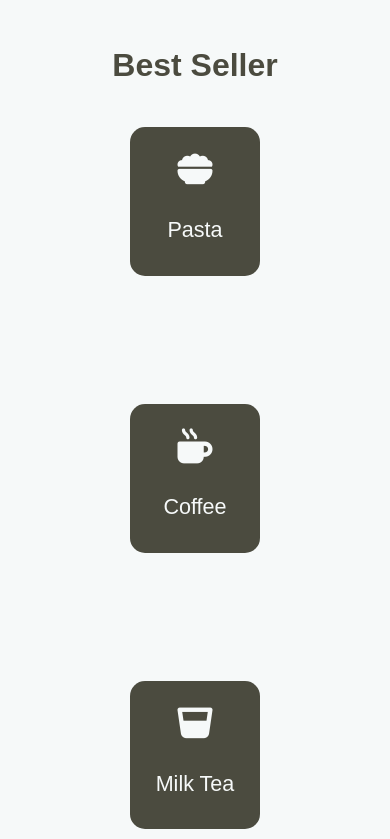
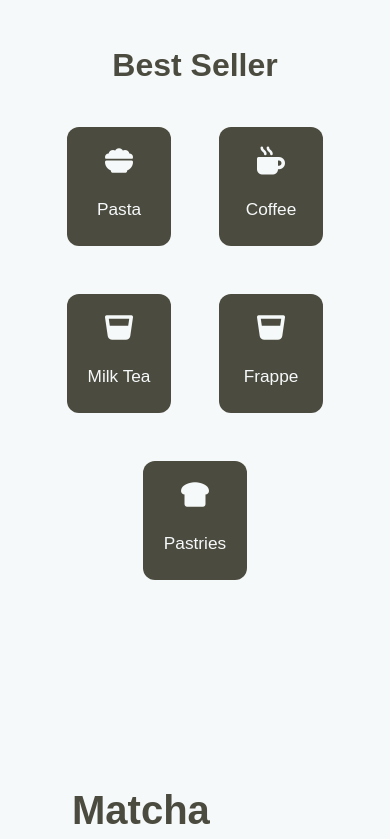
Before and after one commit to print-Shijay/after5, a plain HTML site: page index.html in a window 390 px wide. Shown: the part 3620-4459 px from the top of the page. Drawn offline with nearby package versions, Linux system fonts and the light colour scheme; animation ran at ten frames a second.

Commit message:
Add files via upload

```diff
--- a/style.css
+++ b/style.css
@@ -576,7 +576,7 @@ body {
     }
 
     .menu-item {
-        width: 130px; /* Slightly smaller for mobile */
+        width: 130px;
     }
 
     .menu-item i {
@@ -621,6 +621,13 @@ body {
 }
 
 @media (max-width: 425px) {
+    .menu-item{
+        zoom: 0.8;
+     }
+
+     .gap{
+         gap: 3rem;
+     }
     .rotating-table {
         right: -50%;
         top: 10%;
@@ -676,7 +683,15 @@ body {
 
 }
 
+@media (max-width: 375px) {
+    .menu-item{
+       zoom: 0.5;
+    }
 
+    .gap{
+        gap: 3rem;
+    }
+}
 
 /* Contact Section */
 .contact-section {
```
